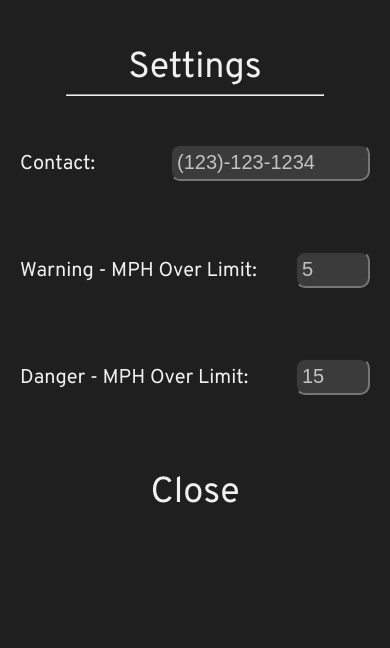
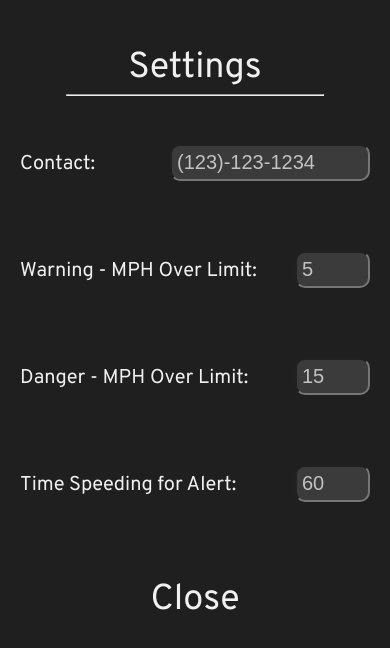
Before and after one commit to waltersm8/Speedometer, a website: page www/index.html in a window 390 px wide. Both pictures are taken after a click on the picture 355 px from the left and 35 px from the top of the page. Drawn offline with nearby package versions, Linux system fonts and the light colour scheme; some packages are replaced by stand-ins of ours.

Commit message:
Added setting for time speeding warning

```diff
--- a/www/index.html
+++ b/www/index.html
@@ -30,8 +30,8 @@
 
         <div id="warnings">
             <div id="warning1" class="greenGlow"></div>
-            <div id="warning2" class="yellowGlow"></div>
-            <div id="warning3" class="redGlow"></div>
+            <div id="warning2" class="greenGlow"></div>
+            <div id="warning3" class="greenGlow"></div>
         </div>
 
         <!--
@@ -52,6 +52,9 @@
 
                 <p>Danger - MPH Over Limit: </p>
                 <input type="number" placeholder="15">
+
+                <p>Time Speeding for Alert: </p>
+                <input type="number" placeholder="60">
             </div>
 
             <p id="closeSettings">Close</p>
--- a/www/sass/_settings.scss
+++ b/www/sass/_settings.scss
@@ -37,12 +37,11 @@
         input:nth-of-type(1) {
             width: 200px;
         }
-        input:nth-of-type(2), input:nth-of-type(3) {
+        input:nth-of-type(2), input:nth-of-type(3), input:nth-of-type(4) {
             width: 75px;
         }
     }
     #closeSettings {
         display: inline-block;
-
     }
 }
```
Also changed, not shown: www/css/index.css.
